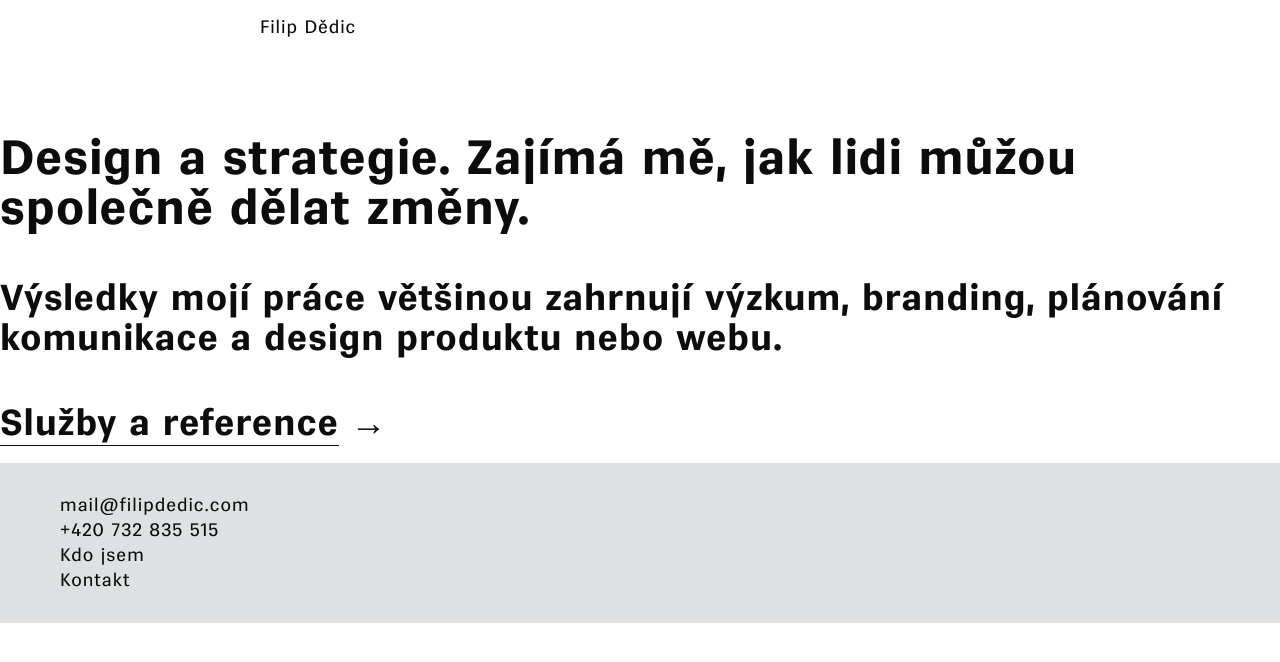
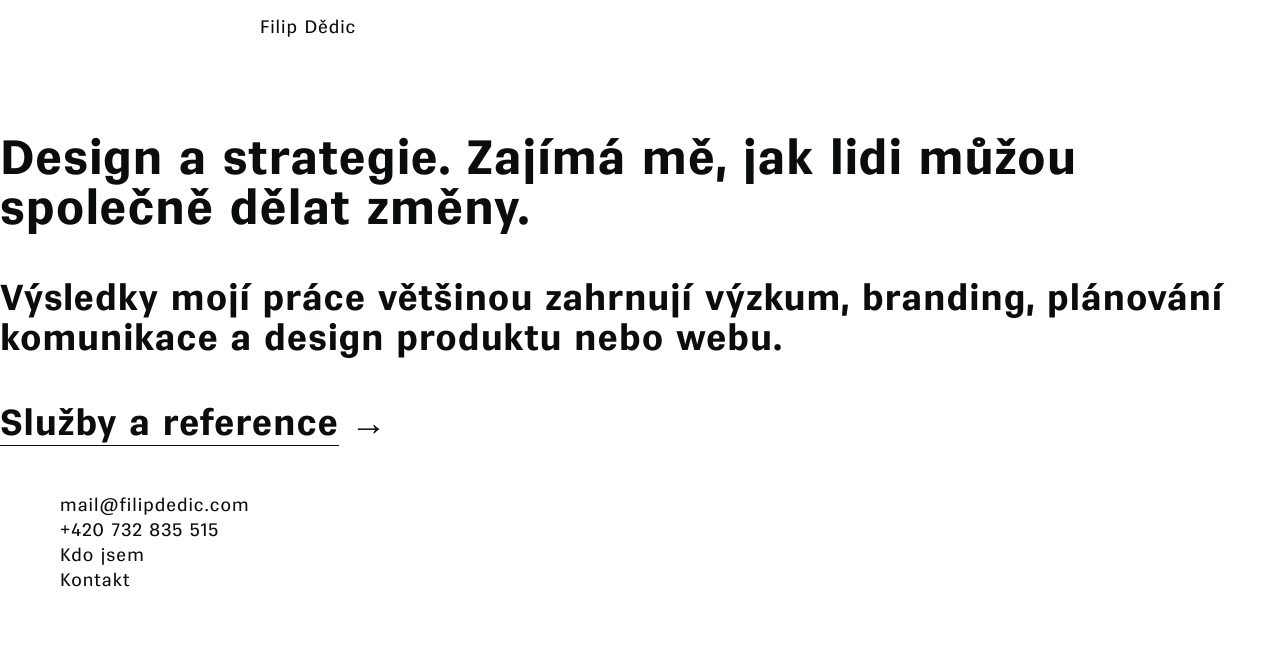
Before and after one commit to fdedic/fdedic.github.io, a Jekyll site: the page built from index.md, in a window 1280 px wide. Shown: the top 662 px of the page. Built offline with Jekyll 4.4.1, drawn with Linux system fonts in a browser that asks for light colours; nearby versions of some CDN libraries.

Commit message:
Update base.css

```diff
--- a/assets/css/base.css
+++ b/assets/css/base.css
@@ -131,7 +131,6 @@ padding-right: 15px;
 #footer {
 	width: auto;
 	padding-top: 20px;
-	background-color: #dee0e2;
 }
 
 #footer {
```
